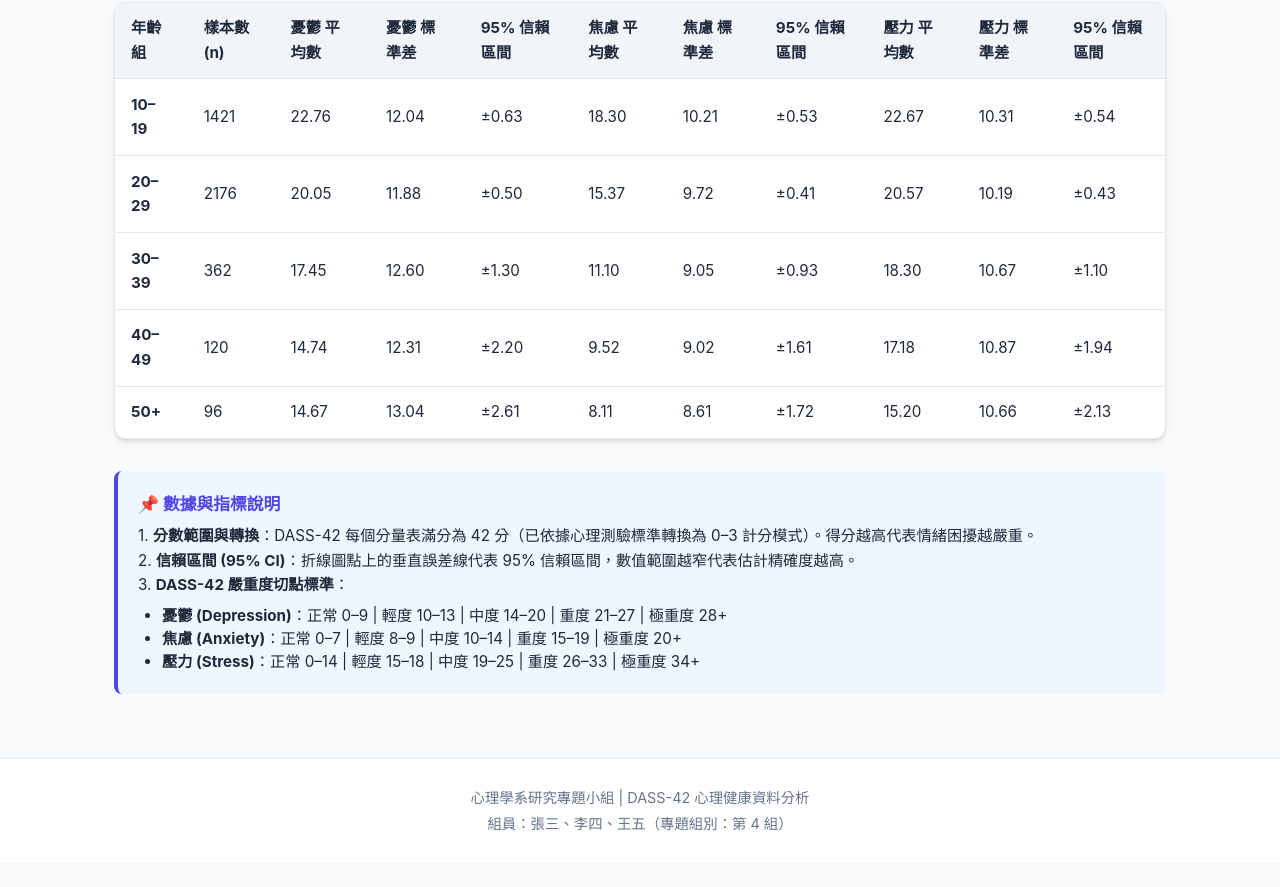
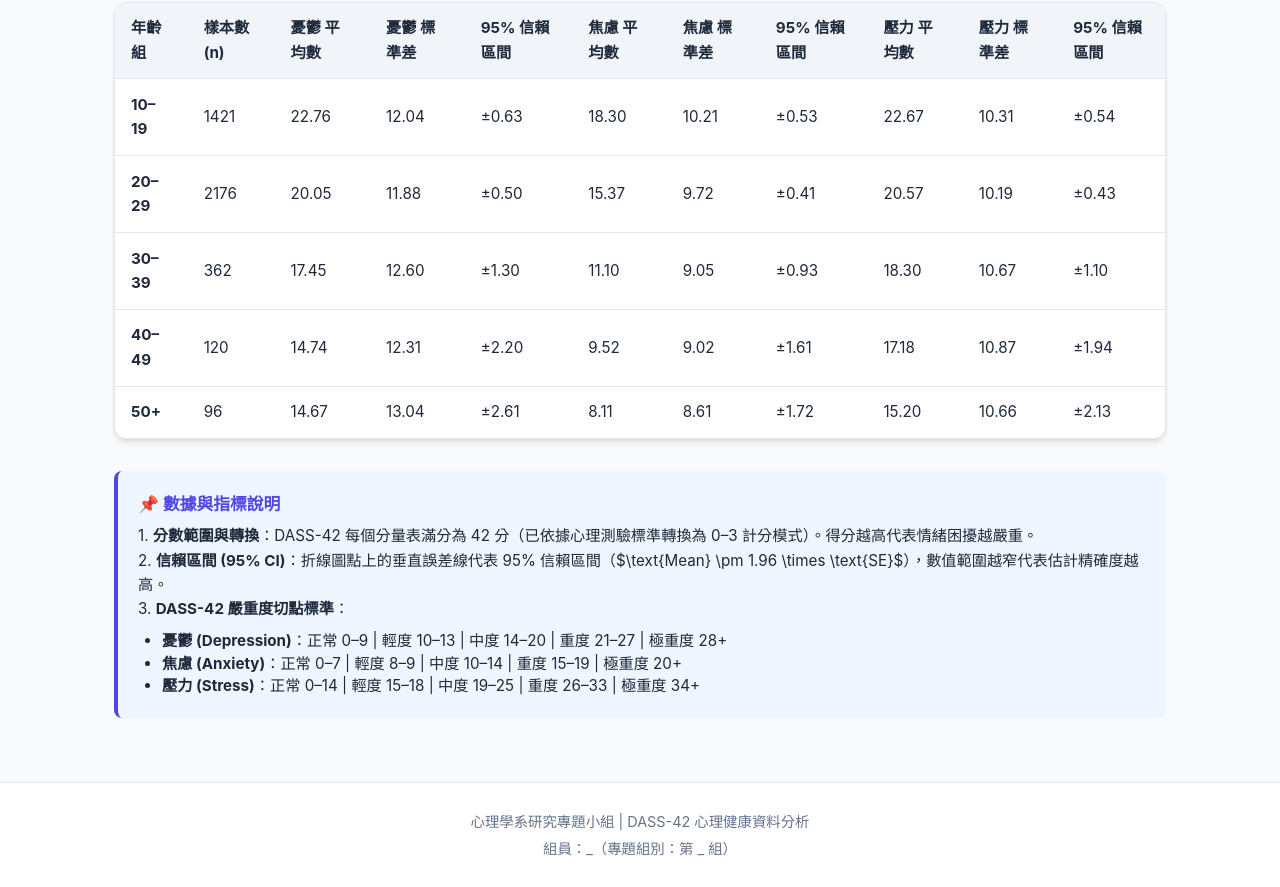
Before and after one commit to d84111103/dass-42, a plain HTML site: page results.html in a window 1280 px wide. Shown: the part 810-1697 px from the top of the page. Before the commit the page ends 1672 px from the top, so only its background shows below. Drawn offline with nearby package versions, Linux system fonts and the light colour scheme.

Commit message:
Update results.html

```diff
--- a/results.html
+++ b/results.html
@@ -29,7 +29,7 @@
       <p>透過動態控制切換，檢視各年齡層在 DASS-42 憂鬱、焦慮與壓力三分量表之得分趨勢與嚴重度分布。</p>
     </div>
 
-    <!-- 控制區 -->
+    <!-- Control Panel -->
     <div class="control-panel">
       <div class="control-group">
         <span class="control-label">圖表模式：</span>
@@ -38,26 +38,26 @@
       </div>
 
       <div class="control-group" id="scaleSelectorContainer">
-        <!-- 由 JavaScript 動態繪製選擇控制項 -->
+        <!-- Dynamic Scale Controls injected via JS -->
       </div>
     </div>
 
-    <!-- 圖表 Canvas -->
+    <!-- Chart Container -->
     <div class="chart-container">
       <canvas id="mainChart"></canvas>
     </div>
 
-    <!-- 動態統計表格 -->
+    <!-- Data Table -->
     <h2 style="margin-bottom: 1rem; color: var(--text-dark);">📋 統計數據細節</h2>
     <div class="table-wrapper" id="tableContainer">
-      <!-- 由 JavaScript 動態繪製表格 -->
+      <!-- Injected via JS -->
     </div>
 
-    <!-- 數據註解與切點說明 -->
+    <!-- Explanatory Notes -->
     <div class="note-box">
       <h4>📌 數據與指標說明</h4>
       <p>1. <strong>分數範圍與轉換</strong>：DASS-42 每個分量表滿分為 42 分（已依據心理測驗標準轉換為 0–3 計分模式）。得分越高代表情緒困擾越嚴重。</p>
-      <p>2. <strong>信賴區間 (95% CI)</strong>：折線圖點上的垂直誤差線代表 95% 信賴區間，數值範圍越窄代表估計精確度越高。</p>
+      <p>2. <strong>信賴區間 (95% CI)</strong>：折線圖點上的垂直誤差線代表 95% 信賴區間（$\text{Mean} \pm 1.96 \times \text{SE}$），數值範圍越窄代表估計精確度越高。</p>
       <p>3. <strong>DASS-42 嚴重度切點標準</strong>：</p>
       <ul style="margin: 0.5rem 0 0 1.5rem; line-height: 1.5;">
         <li><strong>憂鬱 (Depression)</strong>：正常 0–9 | 輕度 10–13 | 中度 14–20 | 重度 21–27 | 極重度 28+</li>
@@ -69,7 +69,7 @@
 
   <footer>
     <p>心理學系研究專題小組 | DASS-42 心理健康資料分析</p>
-    <p>組員：張三、李四、王五（專題組別：第 4 組）</p>
+    <p>組員：_（專題組別：第 _ 組）</p>
   </footer>
 
   <script>
@@ -98,7 +98,7 @@
     let selectedBarScale = 'Depression';
     let myChart = null;
 
-    // 誤差線外掛插件 (95% CI)
+    // Error bar plugin for Chart.js line chart
     const errorBarPlugin = {
       id: 'errorBarPlugin',
       afterDatasetsDraw(chart) {
@@ -245,6 +245,7 @@
         });
         renderLineTable();
       } else {
+        // Stacked Bar Mode
         const datasets = severityLevels.map((lvl, idx) => ({
           label: lvl,
           data: ageGroups.map(g => statsData[g][selectedBarScale].sev[lvl]),
```
